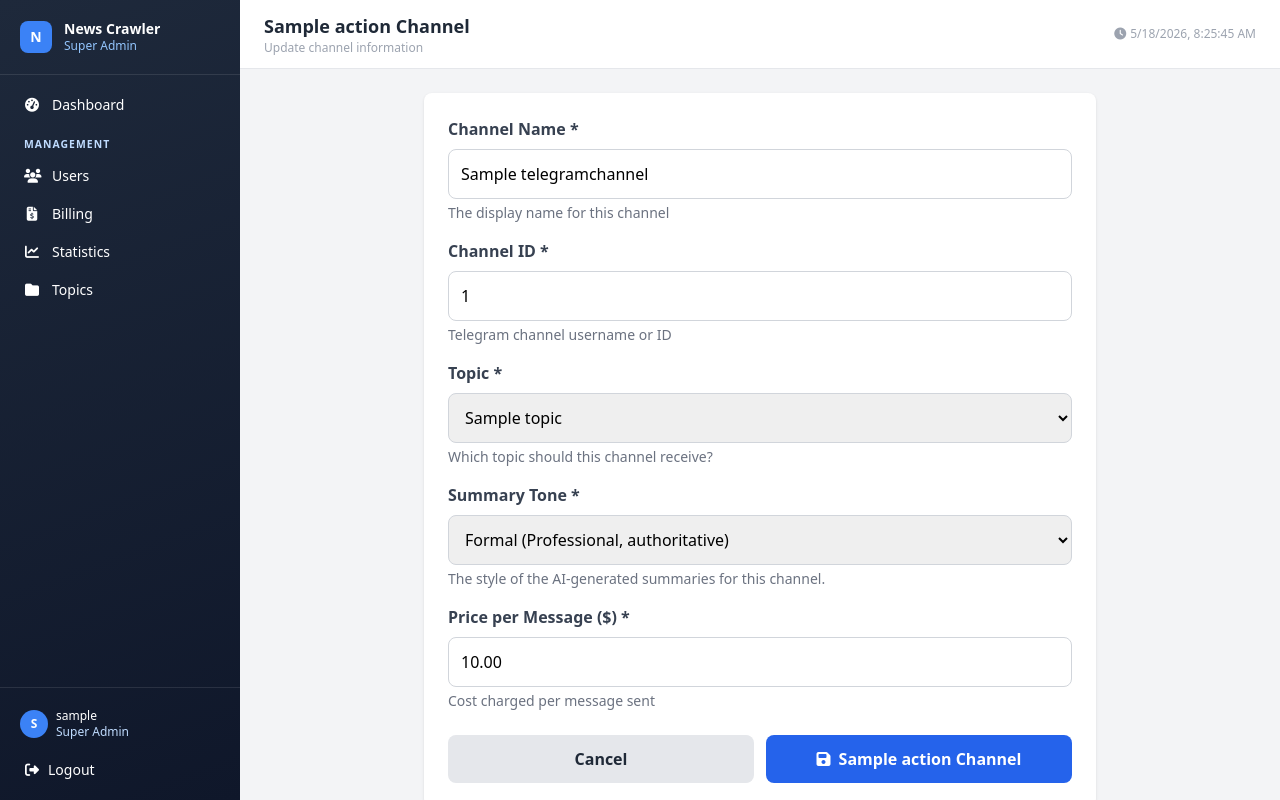
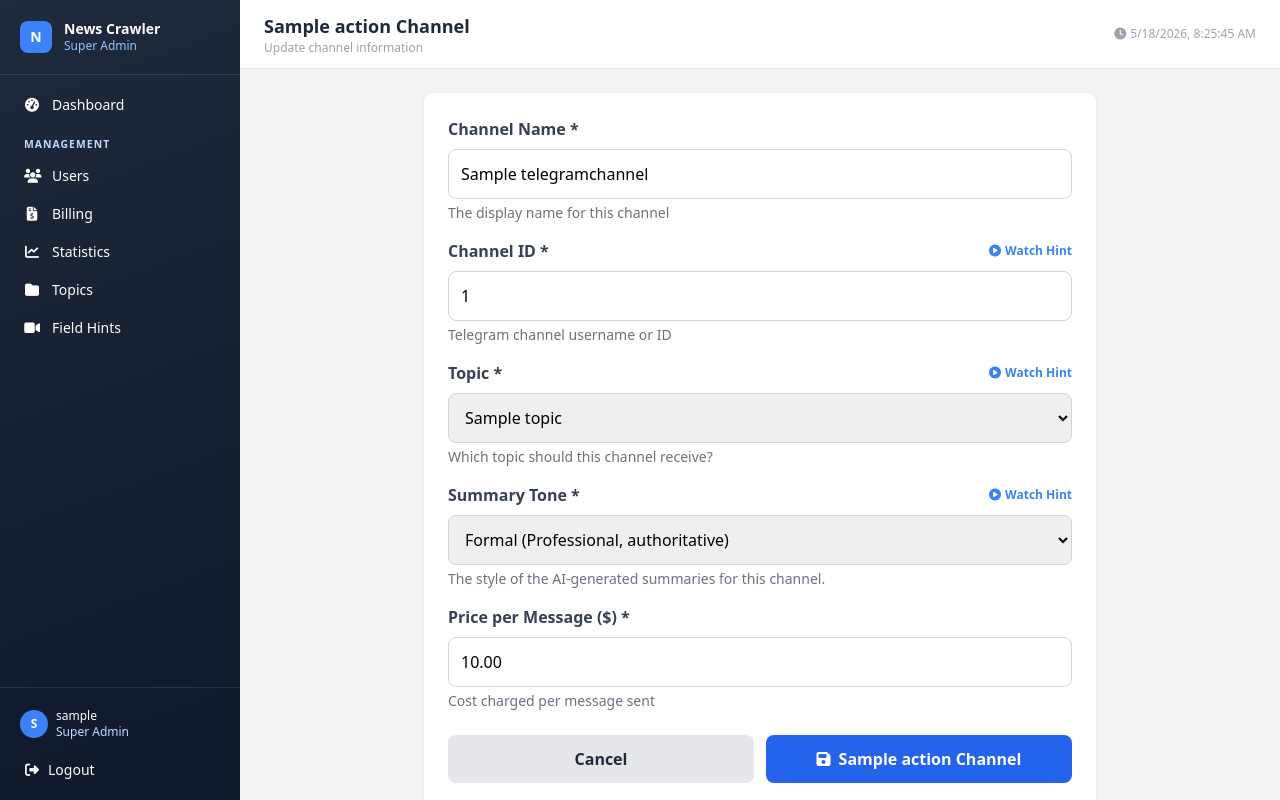
Before and after one commit to Abdulazizrav/NewsCrawler, a Django app: template templates/channel_form.html in a window 1280 px wide. Run offline with Django 5.2, Linux system fonts and the light colour scheme; a user stored in the database is signed in; tables that the repository leaves empty hold one stand-in row (values such as "Sample post"); the template is opened without the code that fills it: values that come from a table or form of the project are taken from there, most other values are stand-ins (such as "Sample title", 1, 10 or a date in 2020); parts of the project's set-up code (start-up, migrations or seed data) failed here and were passed over; some libraries are stand-ins or nearby versions.

Commit message:
Implemented superadmin-managed video hints for channel form fields stored in the database

```diff
--- a/apps/models/__init__.py
+++ b/apps/models/__init__.py
@@ -6,6 +6,8 @@ from apps.models.telegram_delivery import TelegramDelivery
 from apps.models.topic import Topic
 from apps.models.user_profile import UserProfile
 from apps.models.scheduled_send import ScheduledSend
+from apps.models.field_hint import FieldHint
+
 __all__ = (
     Article,
     ArticleImage,
@@ -15,5 +17,6 @@ __all__ = (
     TelegramChannel,
     TelegramDelivery,
     UserProfile,
-    ScheduledSend
+    ScheduledSend,
+    FieldHint,
 )
--- a/apps/urls.py
+++ b/apps/urls.py
@@ -15,6 +15,12 @@ urlpatterns = [
     path('superadmin/users/<int:pk>/', views.superadmin_user_detail, name='superadmin_user_detail'),
     path('superadmin/billing/', views.superadmin_billing, name='superadmin_billing'),
     path('superadmin/statistics/', views.superadmin_statistics, name='superadmin_statistics'),
+    path('superadmin/hints/', views.superadmin_hints, name='superadmin_hints'),
+    path('superadmin/hints/upload/', views.superadmin_hint_upload, name='superadmin_hint_upload'),
+    path('superadmin/hints/<int:pk>/delete/', views.superadmin_hint_delete, name='superadmin_hint_delete'),
+
+    # Public Video Serving
+    path('hints/video/<str:field_name>/', views.serve_hint_video, name='serve_hint_video'),
 
     # Articles
     path('articles/', views.article_list, name='article_list'),
--- a/templates/base.html
+++ b/templates/base.html
@@ -55,6 +55,9 @@
             </a>
             <a href="{% url 'dashboard:topic_list' %}" class="sidebar-link flex items-center gap-3 px-3 py-2 rounded-lg text-white hover:text-white text-sm">
                 <i class="fas fa-folder w-4 text-center"></i> Topics
+            </a>
+            <a href="{% url 'dashboard:superadmin_hints' %}" class="sidebar-link flex items-center gap-3 px-3 py-2 rounded-lg text-white hover:text-white text-sm">
+                <i class="fas fa-video w-4 text-center"></i> Field Hints
             </a>
 
             {% else %}
--- a/templates/channel_form.html
+++ b/templates/channel_form.html
@@ -11,7 +11,14 @@
                 {% csrf_token %}
 
                 <div class="mb-4">
-                    <label class="block text-gray-700 font-semibold mb-2">Channel Name *</label>
+                    <label class="block text-gray-700 font-semibold mb-2 flex items-center justify-between">
+                        <span>Channel Name *</span>
+                        {% if hints.channel_name %}
+                        <button type="button" onclick="showHintModal('channel_name')" class="text-blue-500 hover:text-blue-700 text-xs font-semibold flex items-center gap-1 focus:outline-none">
+                            <i class="fas fa-play-circle"></i> Watch Hint
+                        </button>
+                        {% endif %}
+                    </label>
                     <input type="text" name="name" value="{{ channel.name|default:'' }}"
                            class="w-full border border-gray-300 rounded-lg p-3 focus:ring-2 focus:ring-blue-500 focus:border-transparent"
                            placeholder="e.g. Sports News Channel" required>
@@ -19,7 +26,14 @@
                 </div>
 
                 <div class="mb-4">
-                    <label class="block text-gray-700 font-semibold mb-2">Channel ID *</label>
+                    <label class="block text-gray-700 font-semibold mb-2 flex items-center justify-between">
+                        <span>Channel ID *</span>
+                        {% if hints.channel_id %}
+                        <button type="button" onclick="showHintModal('channel_id')" class="text-blue-500 hover:text-blue-700 text-xs font-semibold flex items-center gap-1 focus:outline-none">
+                            <i class="fas fa-play-circle"></i> Watch Hint
+                        </button>
+                        {% endif %}
+                    </label>
                     <input type="text" name="channel_id" value="{{ channel.channel_id|default:'' }}"
                            class="w-full border border-gray-300 rounded-lg p-3 focus:ring-2 focus:ring-blue-500 focus:border-transparent"
                            placeholder="@sports_news or -1001234567890" required>
@@ -27,7 +41,14 @@
                 </div>
 
                 <div class="mb-4">
-                    <label class="block text-gray-700 font-semibold mb-2">Topic *</label>
+                    <label class="block text-gray-700 font-semibold mb-2 flex items-center justify-between">
+                        <span>Topic *</span>
+                        {% if hints.topic %}
+                        <button type="button" onclick="showHintModal('topic')" class="text-blue-500 hover:text-blue-700 text-xs font-semibold flex items-center gap-1 focus:outline-none">
+                            <i class="fas fa-play-circle"></i> Watch Hint
+                        </button>
+                        {% endif %}
+                    </label>
                     <select name="topic"
                             class="w-full border border-gray-300 rounded-lg p-3 focus:ring-2 focus:ring-blue-500 focus:border-transparent"
                             required>
@@ -45,7 +66,14 @@
                 </div>
 
                 <div class="mb-4">
-                    <label class="block text-gray-700 font-semibold mb-2">Summary Tone *</label>
+                    <label class="block text-gray-700 font-semibold mb-2 flex items-center justify-between">
+                        <span>Summary Tone *</span>
+                        {% if hints.tone %}
+                        <button type="button" onclick="showHintModal('tone')" class="text-blue-500 hover:text-blue-700 text-xs font-semibold flex items-center gap-1 focus:outline-none">
+                            <i class="fas fa-play-circle"></i> Watch Hint
+                        </button>
+                        {% endif %}
+                    </label>
                     <select name="tone"
                             class="w-full border border-gray-300 rounded-lg p-3 focus:ring-2 focus:ring-blue-500 focus:border-transparent"
                             required>
@@ -104,4 +132,51 @@
             </div>
         {% endif %}
     </div>
+
+    <!-- Hint Video Modal -->
+    <div id="hintModal" class="fixed inset-0 bg-black bg-opacity-50 hidden flex items-center justify-center z-50 p-4">
+        <div class="bg-white rounded-xl shadow-xl max-w-lg w-full overflow-hidden">
+            <div class="px-6 py-4 border-b flex justify-between items-center bg-gray-50">
+                <h3 class="text-lg font-bold text-gray-800" id="hintModalTitle">Video Hint</h3>
+                <button type="button" onclick="closeHintModal()" class="text-gray-500 hover:text-gray-800 text-xl font-bold focus:outline-none">&times;</button>
+            </div>
+            <div class="p-6 flex justify-center bg-black">
+                <video id="hintVideoPlayer" class="w-full max-h-[360px] rounded" controls autoplay loop>
+                    Your browser does not support the video tag.
+                </video>
+            </div>
+        </div>
+    </div>
+
+    <script>
+    function showHintModal(fieldName) {
+        const player = document.getElementById('hintVideoPlayer');
+        const modal = document.getElementById('hintModal');
+
+        // Set source
+        player.src = `/hints/video/${fieldName}/`;
+
+        // Set title based on fieldName
+        const titleMap = {
+            'channel_name': 'Channel Name Hint',
+            'channel_id': 'Channel ID Hint',
+            'topic': 'Topic Hint',
+            'tone': 'Summary Tone Hint'
+        };
+        document.getElementById('hintModalTitle').textContent = titleMap[fieldName] || 'Video Hint';
+
+        // Show modal
+        modal.classList.remove('hidden');
+        player.load();
+        player.play();
+    }
+
+    function closeHintModal() {
+        const modal = document.getElementById('hintModal');
+        const player = document.getElementById('hintVideoPlayer');
+        player.pause();
+        player.src = '';
+        modal.classList.add('hidden');
+    }
+    </script>
 {% endblock %}
```
Also changed, not shown: apps/models/field_hint.py (added, +33 -0 lines), apps/views.py (+25 -3 lines), templates/superadmin/hints.html (added, +76 -0 lines), apps/migrations/0009_fieldhint.py (added).
